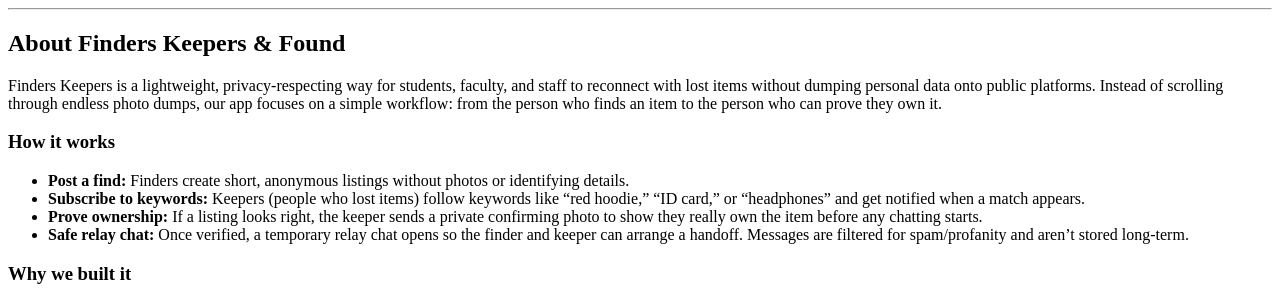
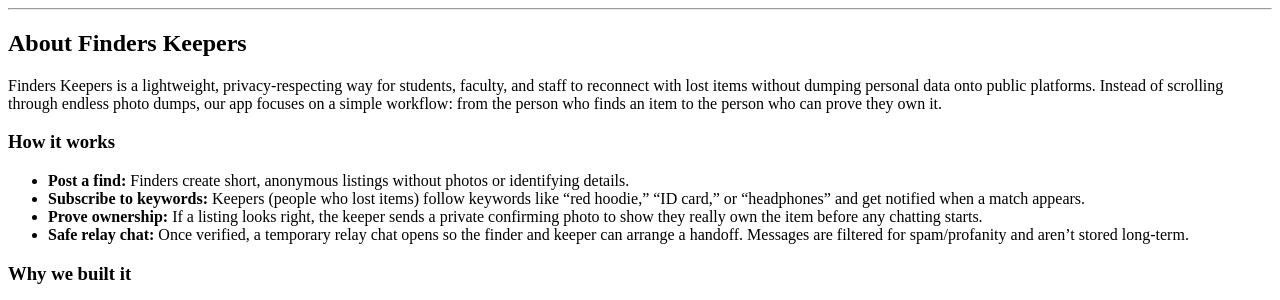
Before and after one commit to kaitlyncapone1/425-Capstone-Project-FindersKeepers, a Django app: page /about/ in a window 1280 px wide. Shown: the part 98-398 px from the top of the page. Run offline with Django 5.2, Linux system fonts and the light colour scheme.

Commit message:
Fixed branding: updated About page heading and landing page spacing

```diff
--- a/lostandfound/templates/lostandfound/about.html
+++ b/lostandfound/templates/lostandfound/about.html
@@ -1,7 +1,7 @@
 {% extends 'lostandfound/base.html' %}
 
 {% block content %}
-<h2>About Finders Keepers &amp; Found</h2>
+<h2>About Finders Keepers</h2>
 
 <p>
   Finders Keepers is a lightweight, privacy-respecting way for students, faculty,
--- a/lostandfound/templates/lostandfound/landing.html
+++ b/lostandfound/templates/lostandfound/landing.html
@@ -19,7 +19,7 @@
     </style>
 </head>
 <body>
-    <h1>Welcome to FindersKeepers</h1>
+    <h1>Welcome to Finders Keepers</h1>
     <p>Your lost and found site</p>
     <a href="{% url 'home' %}"><button>Enter</button></a>
 </body>
```
